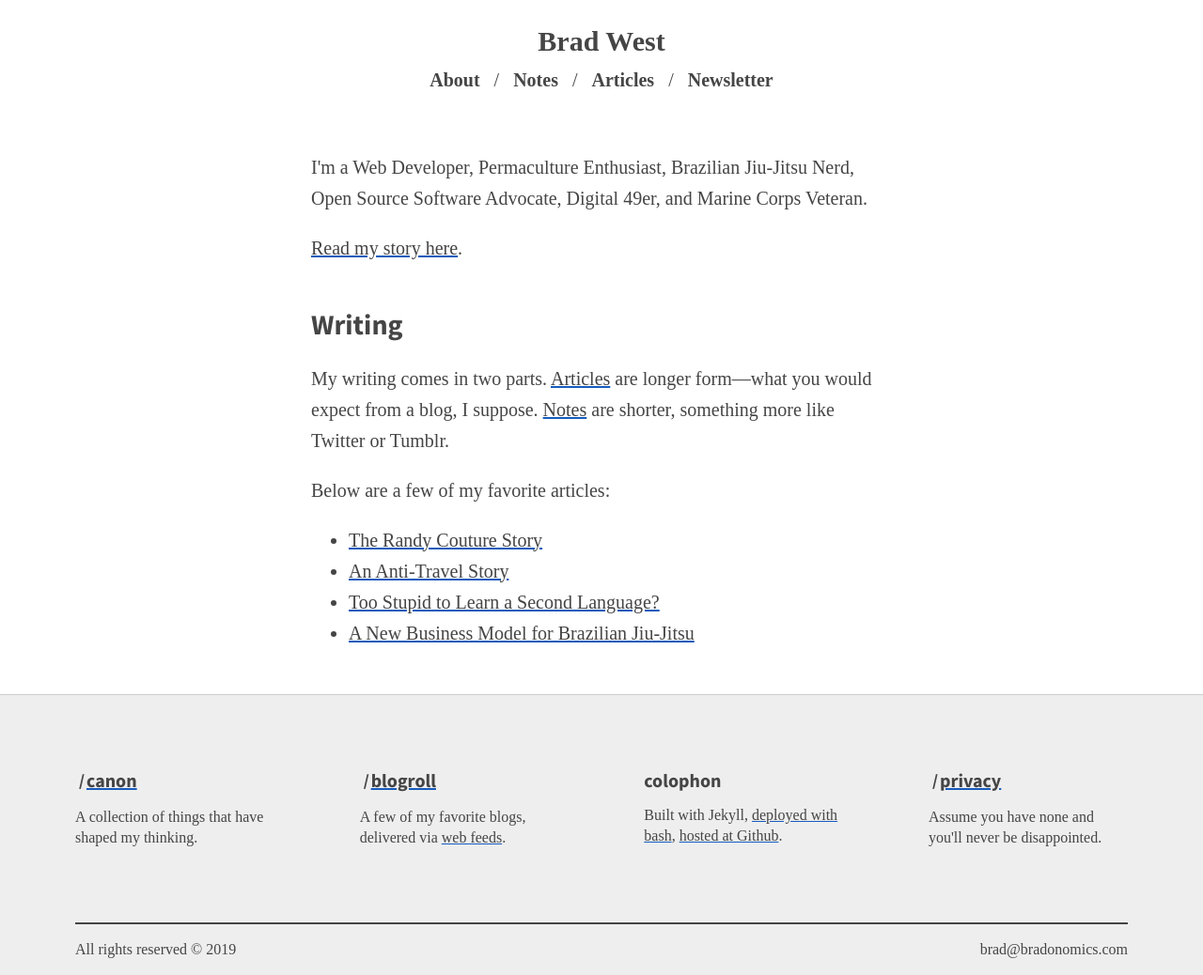
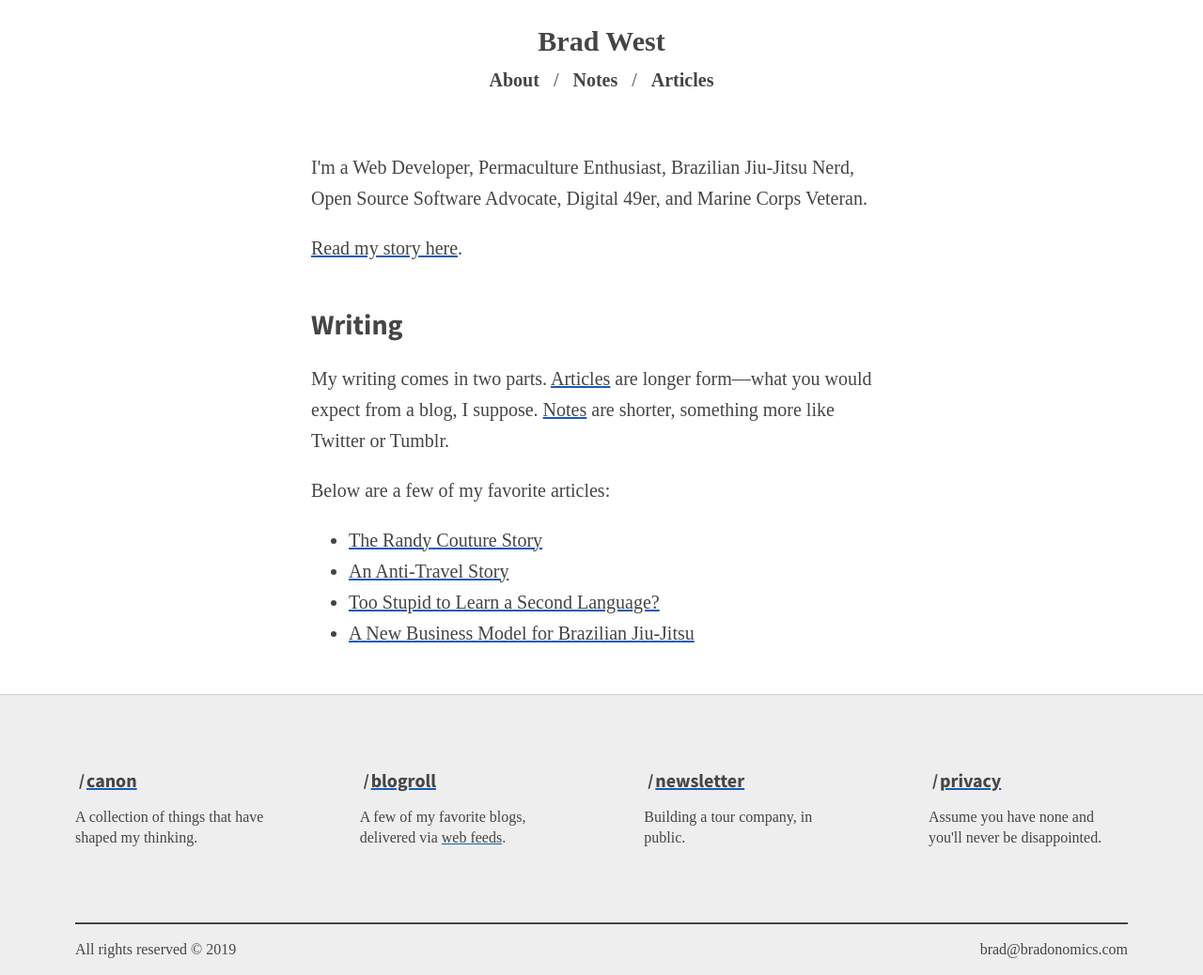
Before and after one commit to bradonomics/bradonomics.com, a Jekyll site: the page built from _pages/index.md, in a window 1280 px wide. Shown: the whole page at 94% size. Built offline with Jekyll 4.4.1, drawn with Linux system fonts in a browser that asks for light colours.

Commit message:
Replace colophon in footer with newsletter

```diff
--- a/_layouts/default.html
+++ b/_layouts/default.html
@@ -16,8 +16,7 @@
     <nav>
       <a {% if page.url == '/about/' %}class="active" {% endif %}href="{{ '/about/' | absolute_url }}">About</a> /
       <a {% if page.url == '/notes/' %}class="active" {% endif %}href="{{ '/notes/' | absolute_url }}">Notes</a> /
-      <a {% if page.url == '/articles/' %}class="active" {% endif %}href="{{ '/articles/' | absolute_url }}">Articles</a> /
-      <a {% if page.url == '/newsletter/' %}class="active" {% endif %}href="{{ '/newsletter/' | absolute_url }}">Newsletter</a>
+      <a {% if page.url == '/articles/' %}class="active" {% endif %}href="{{ '/articles/' | absolute_url }}">Articles</a>
     </nav>
 
   </header>
@@ -46,8 +45,8 @@
           <p>A few of my favorite blogs, delivered via <a href="{{ '/2018-10-10/' | absolute_url }}">web feeds</a>.</p>
         </li>
         <li>
-          <p class="section-title">colophon</p>
-          <p>Built with Jekyll, <a href="https://github.com/bradonomics/dotfiles/blob/master/bin/ghpages-deploy.sh">deployed with bash</a>, <a href="https://github.com/bradonomics/bradonomics.com">hosted at Github</a>.</p>
+          <a href="{{ '/newsletter/' | absolute_url }}" class="section-title link">newsletter</a>
+          <p>Building a tour company, in public.</p>
         </li>
         <li>
           <a href="{{ '/privacy/' | absolute_url }}" class="section-title link">privacy</a>
```
